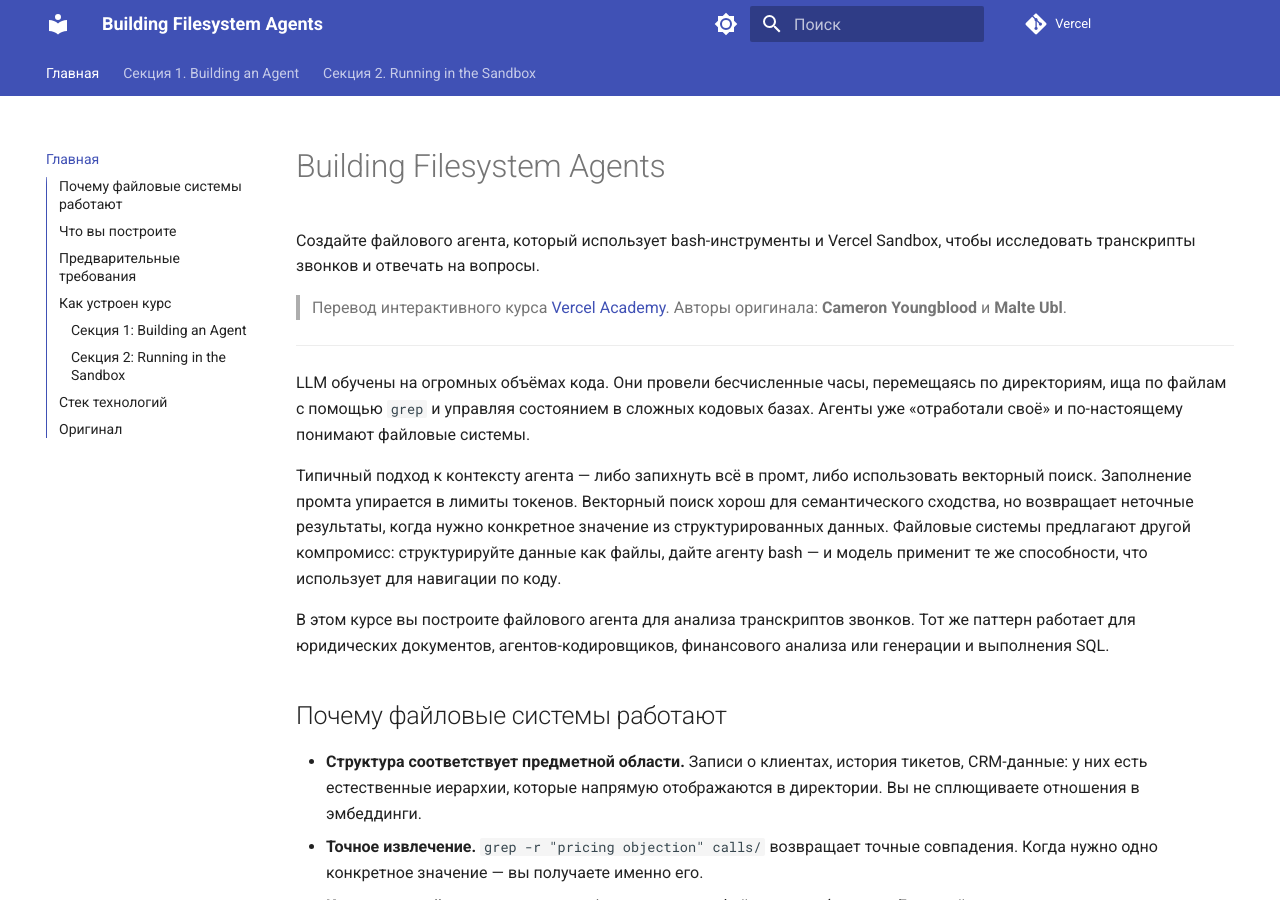
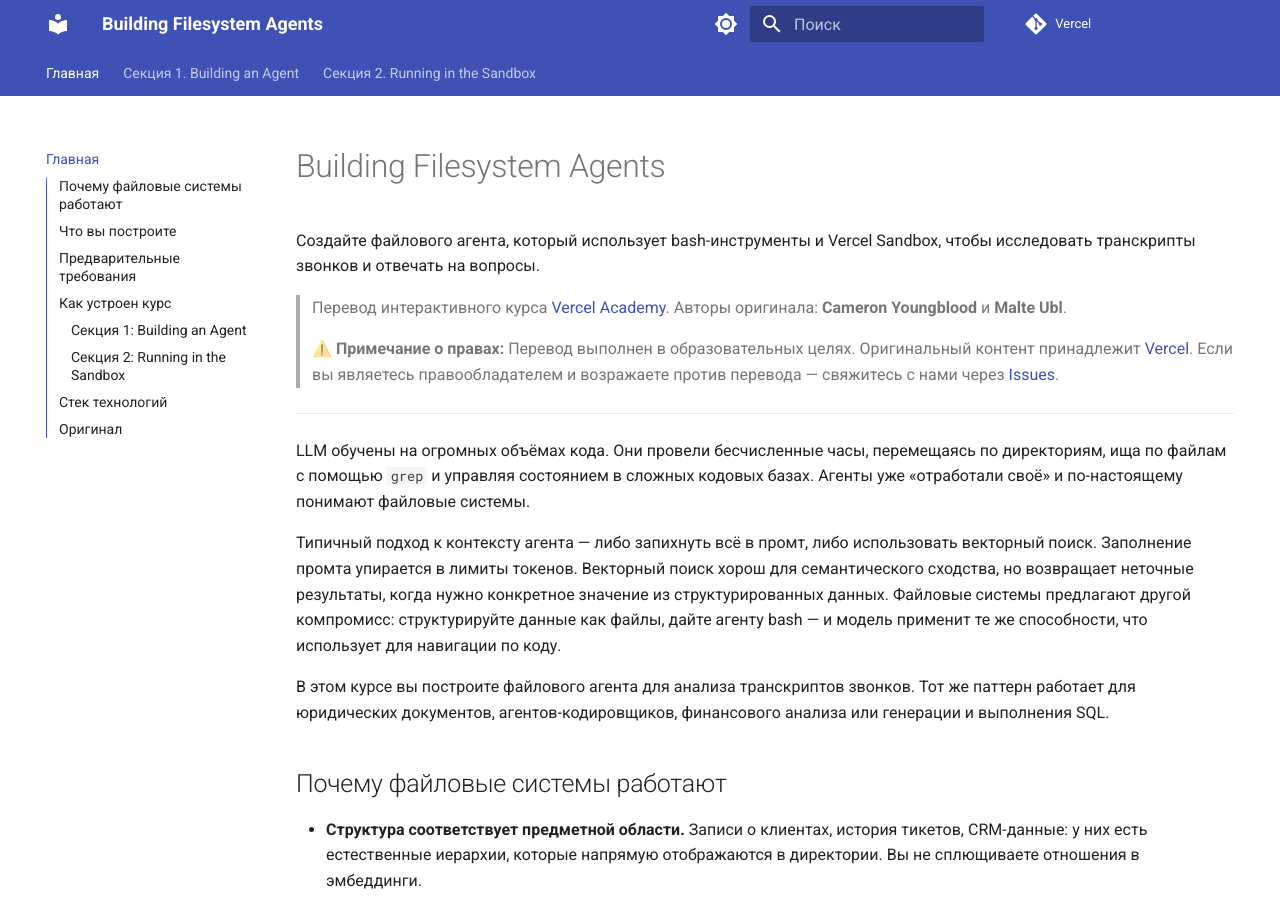
Before and after one commit to galaersh-ai/filesystem-agents-guide, an MkDocs documentation site: the page built from docs/index.md, in a window 1280 px wide and 900 px high. Built offline with MkDocs 1.6.1 and Material for MkDocs 9.7.7, drawn with Linux system fonts in a browser that asks for light colours.

Commit message:
fix: дисклеймер о правах на контент Vercel

```diff
--- a/docs/index.md
+++ b/docs/index.md
@@ -3,6 +3,8 @@
 Создайте файлового агента, который использует bash-инструменты и Vercel Sandbox, чтобы исследовать транскрипты звонков и отвечать на вопросы.
 
 > Перевод интерактивного курса [Vercel Academy](https://vercel.com/academy/filesystem-agents). Авторы оригинала: **Cameron Youngblood** и **Malte Ubl**.
+
+> **⚠️ Примечание о правах:** Перевод выполнен в образовательных целях. Оригинальный контент принадлежит [Vercel](https://vercel.com). Если вы являетесь правообладателем и возражаете против перевода — свяжитесь с нами через [Issues](https://github.com/galaersh-ai/filesystem-agents-guide/issues).
 
 ---
 
```
Also changed, not shown: site/index.html, site/search/search_index.json.
